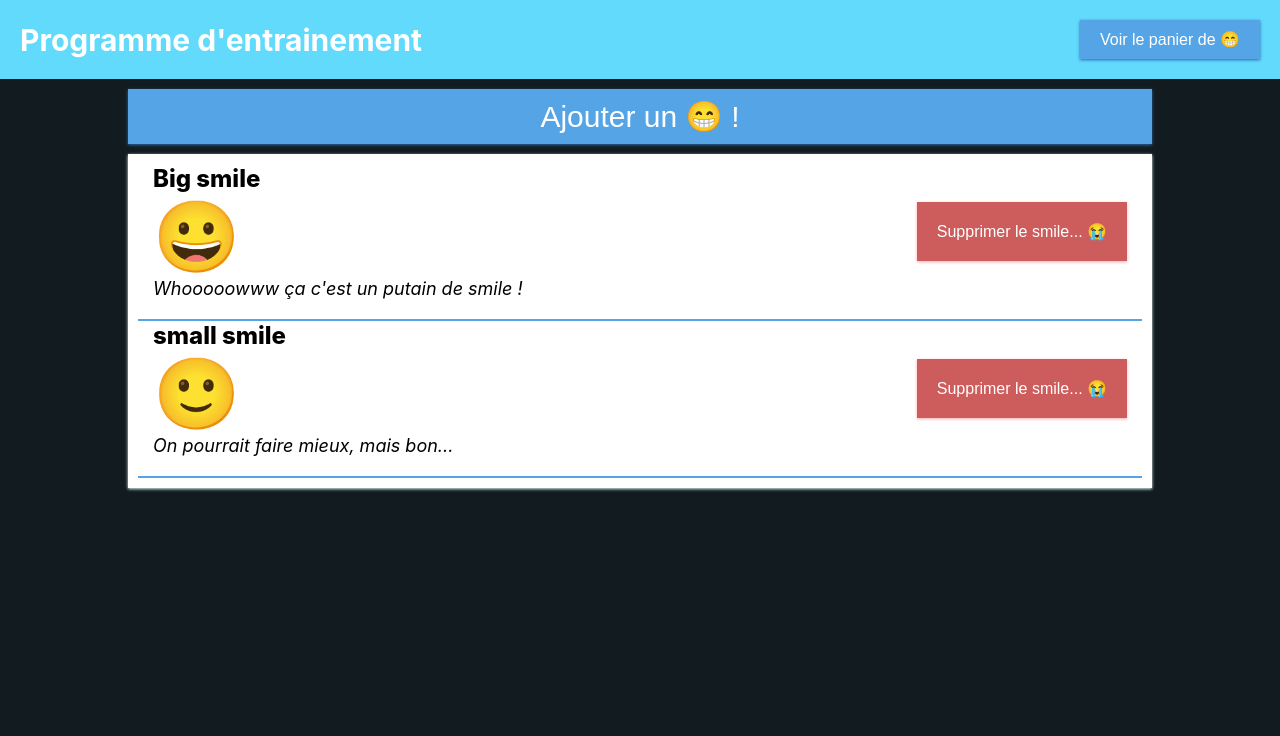
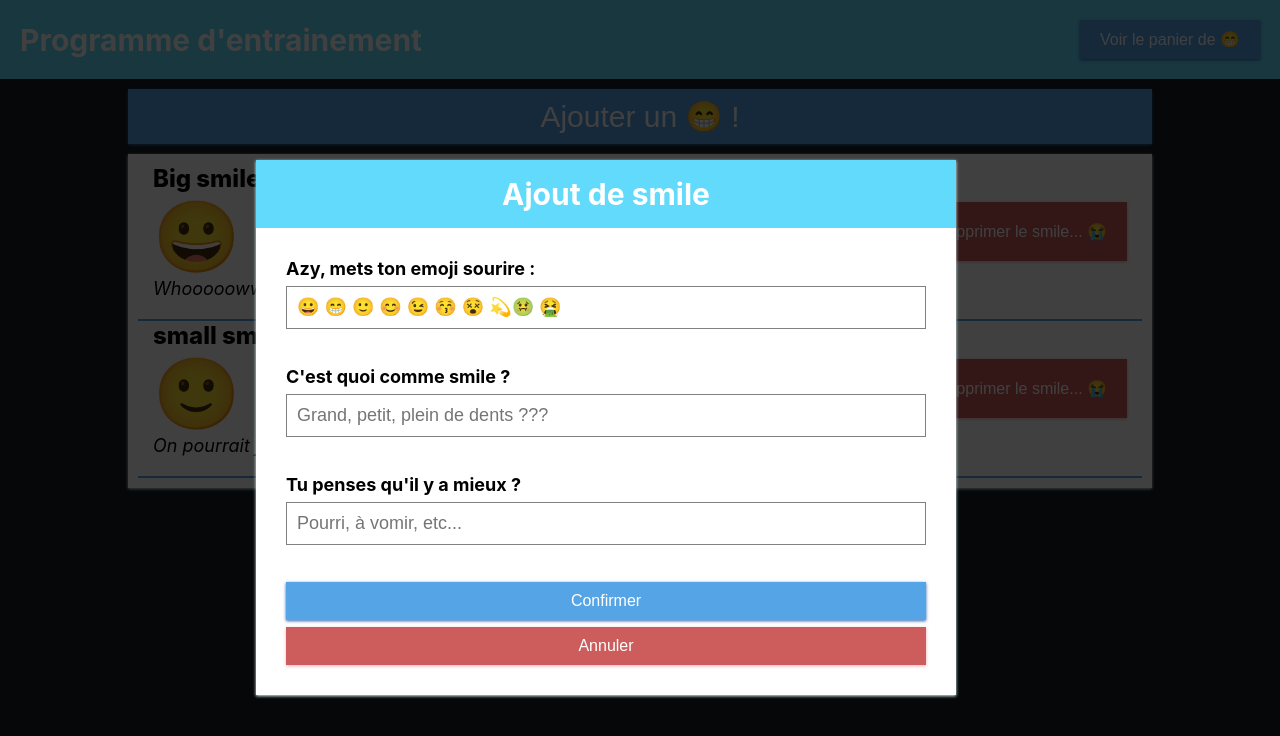
Before and after one commit to Bol2riZH/PE_SmileBox, a React (Create React App) app: page / in a window 1280 px wide. Both pictures are taken after a click on the button "Ajouter un 😁 !". Shown: the top 736 px of the page. Built offline with nearby package versions, Linux system fonts and the light colour scheme.

Commit message:
implemented show and close Form modal

```diff
--- a/src/App.js
+++ b/src/App.js
@@ -9,13 +9,11 @@ import SmileForm from "./components/Smiles/Smile/SmileForm";
 function App() {
   const [addSmileModal, setAddSmileModal] = useState(false);
 
-  const showSmileFormHandler = (props) => {
-    console.log("ouvert!");
+  const showSmileFormHandler = () => {
     setAddSmileModal(true);
   };
 
-  const closeSmileFormHandler = (props) => {
-    console.log("fermé!");
+  const closeSmileFormHandler = () => {
     setAddSmileModal(false);
   };
 
@@ -23,7 +21,7 @@ function App() {
     <>
       {addSmileModal && (
         <Modal onClose={closeSmileFormHandler}>
-          <SmileForm />
+          <SmileForm onClose={closeSmileFormHandler} />
         </Modal>
       )}
       <Header />
--- a/src/components/Smiles/AddSmile.js
+++ b/src/components/Smiles/AddSmile.js
@@ -4,7 +4,11 @@ import classes from "./AddSmile.module.css";
 import Button from "../UI/Button";
 
 const AddSmile = (props) => {
-  return <Button className={classes.add}>Ajouter un 😁 !</Button>;
+  return (
+    <Button className={classes.add} onClick={props.onclick}>
+      Ajouter un 😁 !
+    </Button>
+  );
 };
 
 export default AddSmile;
--- a/src/components/Smiles/Smile/SmileForm.js
+++ b/src/components/Smiles/Smile/SmileForm.js
@@ -21,6 +21,9 @@ const SmileForm = (props) => {
         <input type="text" placeholder="Pourri, à vomir, etc..." />
 
         <Button>Confirmer</Button>
+        <Button className={classes.button} onClick={props.onClose}>
+          Annuler
+        </Button>
       </section>
     </form>
   );
--- a/src/components/Smiles/Smile/SmileForm.module.css
+++ b/src/components/Smiles/Smile/SmileForm.module.css
@@ -35,3 +35,13 @@
   background-color: rgba(97, 218, 251, 0.1);
   box-shadow: 0 0 3px #61dafb;
 }
+
+.button {
+  background-color: indianred;
+  box-shadow: 0 1px 3px #ffabaf;
+}
+
+.button:hover {
+  cursor: pointer;
+  background-color: #b54848;
+}
--- a/src/components/UI/Button.js
+++ b/src/components/UI/Button.js
@@ -4,7 +4,10 @@ import classes from "./Button.module.css";
 
 const Button = (props) => {
   return (
-    <button className={`${classes.button} ${props.className}`}>
+    <button
+      className={`${classes.button} ${props.className}`}
+      onClick={props.onClick}
+    >
       {props.children}
     </button>
   );
--- a/src/components/UI/Modal.js
+++ b/src/components/UI/Modal.js
@@ -7,7 +7,7 @@ import Card from "./Card";
 import Button from "./Button";
 
 const Backdrop = (props) => {
-  return <div className={classes.backdrop}></div>;
+  return <div className={classes.backdrop} onClick={props.onClose}></div>;
 };
 
 const ModalOverlay = (props) => {
@@ -19,7 +19,7 @@ const portalElement = document.querySelector("#overlays");
 const Modal = (props) => {
   return (
     <>
-      {createPortal(<Backdrop />, portalElement)}
+      {createPortal(<Backdrop onClose={props.onClose} />, portalElement)}
       {createPortal(
         <ModalOverlay>{props.children}</ModalOverlay>,
         portalElement
--- a/src/components/UI/Modal.module.css
+++ b/src/components/UI/Modal.module.css
@@ -4,7 +4,7 @@
   left: 0;
   width: 100%;
   height: 100%;
-  background-color: rgba(0, 0, 0, 0.65);
+  background-color: rgba(0, 0, 0, 0.75);
 }
 
 .modal {
```
